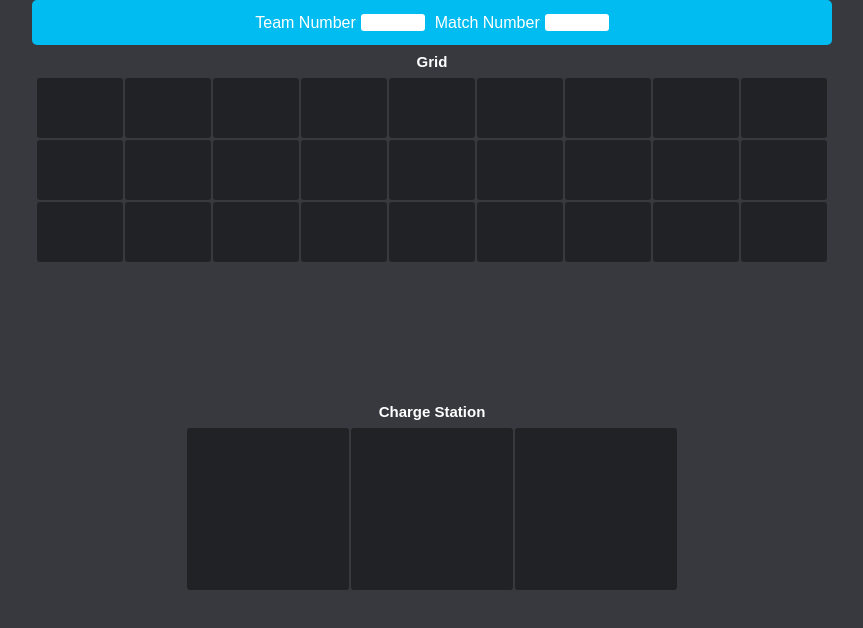
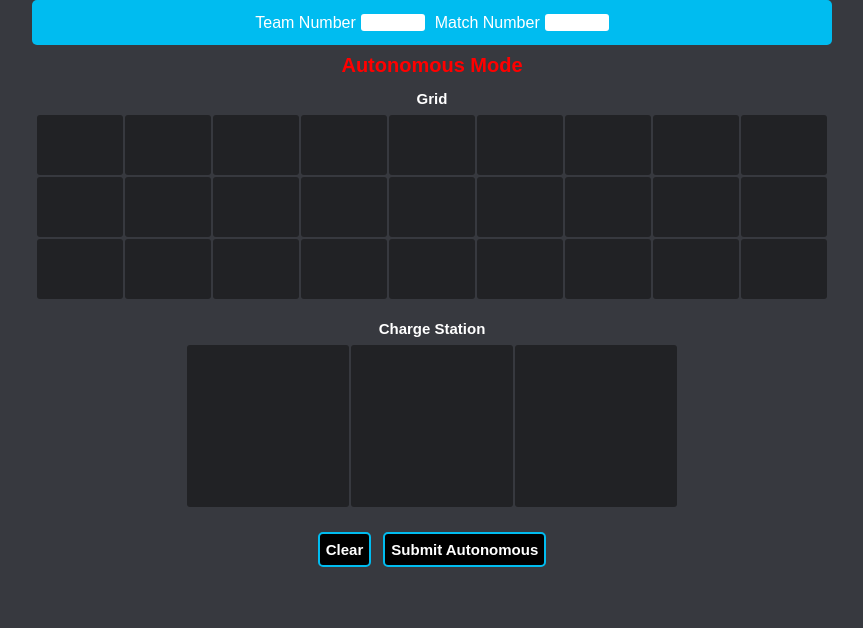
Before and after one commit to birdpump/589scout, a website: page posse-chat-v1/src/index.html in a window 1280 px wide. Shown: the whole page, without its empty margins (208-1071 px from the left). Drawn offline with Linux system fonts and the light colour scheme.

Commit message:
Update index.html

```diff
--- a/posse-chat-v1/src/index.html
+++ b/posse-chat-v1/src/index.html
@@ -6,6 +6,9 @@
         body {
             margin: 0;
             background-color: #37393f;
+            display: flex;
+            justify-content: center;
+            align-items: center;
         }
 
         .top-setup {
@@ -48,10 +51,19 @@
             color: white;
         }
 
+        .top-text{
+            position: absolute;
+            top: 50px;
+            margin: 4px;
+            font-family: Arial, Helvetica, sans-serif;
+            font-size: 20px;
+            color: red;
+        }
+
 
         .mgrid-cont {
             position: absolute;
-            top: 50px;
+            top: 90px;
             right: 0;
             left: 0;
             margin-right: auto;
@@ -62,7 +74,8 @@
         .grid-text {
             font-family: Arial, Helvetica, sans-serif;
             font-size: 15px;
-            margin: 3px;
+            margin-bottom: 3px;
+            margin-top: 0;
             text-align: center;
             color: white;
         }
@@ -81,6 +94,11 @@
             align-items: center;
             background-color: #212225;
             border-radius: 3px;
+            cursor: pointer;
+        }
+
+        .grid-item:hover{
+            background-color: #2b2c2f;
         }
 
         .cone-select {
@@ -103,7 +121,7 @@
 
         .mchge-cont {
             position: absolute;
-            top: 400px;
+            top: 320px;
             right: 0;
             left: 0;
             margin-right: auto;
@@ -114,7 +132,8 @@
         .chge-text {
             font-family: Arial, Helvetica, sans-serif;
             font-size: 15px;
-            margin: 3px;
+            margin-bottom: 3px;
+            margin-top: 0;
             text-align: center;
             color: white;
         }
@@ -135,7 +154,11 @@
             background-color: #212225;
             border-radius: 3px;
             aspect-ratio: 1 / 1; /* set the aspect ratio to 1:1 */
+            cursor: pointer;
+        }
 
+        .chge-item:hover{
+            background-color: #2b2c2f;
         }
 
         .robot-select {
@@ -146,6 +169,31 @@
             background-position: center;
             background-repeat: no-repeat;
         }
+
+        .botnav {
+            position: relative;
+            bottom: -20px;
+
+            max-width: 800px;
+
+            display: flex;
+            align-items: center;
+            justify-content: center;
+        }
+
+        .botBtn{
+            font-family: Arial, Helvetica, sans-serif;
+            font-size: 15px;
+            font-weight: bold;
+            background-color: black;
+            border: 2px solid #00bcf0;
+            border-radius: 5px;
+            height: 35px;
+            color: white;
+            margin: 0 6px 0 6px;
+            cursor: pointer;
+        }
+
     </style>
     <title>test</title>
 </head>
@@ -155,6 +203,7 @@
     <label for="team-num">Team Number</label><input type='number' id="team-num"/>
     <label for="mat-num">Match Number</label><input type='number' id="mat-num"/>
 </div>
+<h1 class="top-text" id="mode-text">Autonomous Mode</h1>
 <div class="mgrid-cont">
     <h1 class="grid-text">Grid</h1>
     <div class="grid-container">
@@ -256,12 +305,21 @@
             <div class="r-icon"></div>
         </div>
     </div>
+
+    <div class="botnav">
+
+        <button class="botBtn">Clear</button>
+        <button class="botBtn" id="subbtn" onclick="submit()">Submit Autonomous</button>
+    </div>
 </div>
+
+
 
 <script>
     let Gelements = document.getElementsByClassName("grid-item");
     let Celements = document.getElementsByClassName("chge-item");
-
+    let inauto = true;
+    //setup grid
     let changeGrid = function () {
         if (this.dataset.typ === "1") {
             if (this.children[0].classList.contains("cone-select")) {
@@ -292,6 +350,7 @@
         Gelements[i].addEventListener('click', changeGrid, false);
     }
 
+    //setup charge station
     let changeChge = function () {
         if (this.children[0].classList.contains("robot-select")) {
             this.children[0].classList.remove("robot-select");
@@ -306,6 +365,59 @@
     for (let i = 0; i < Celements.length; i++) {
         Celements[i].addEventListener('click', changeChge, false);
     }
+
+
+    function submit(){
+
+        let newGelements = document.getElementsByClassName("grid-item");
+        let newCelements = document.getElementsByClassName("chge-item");
+
+        let teamNum = document.getElementById("team-num").value;
+        let matNum = document.getElementById("mat-num").value;
+
+        //collect grid items
+        let gridpos = {};
+
+        for (let i = 0; i < newGelements.length; i++) {
+
+            if(newGelements[i].children[0].classList.contains("cube-select")){
+                gridpos[`pos${i}`] = 2;
+            }else if(newGelements[i].children[0].classList.contains("cone-select")){
+                gridpos[`pos${i}`] = 1;
+            }else{
+                gridpos[`pos${i}`] = 0;
+            }
+        }
+
+        //collect charge station items
+        let chgepos = {};
+
+        for (let i = 0; i < newCelements.length; i++) {
+
+            if(newCelements[i].children[0].classList.contains("robot-select")){
+                chgepos[`pos${i}`] = 1;
+            }else{
+                chgepos[`pos${i}`] = 0;
+            }
+        }
+
+        let dataobj = {};
+        dataobj.teamnum = teamNum;
+        dataobj.matnum  = matNum;
+        dataobj.gdata = gridpos;
+        dataobj.cdata = chgepos;
+        let jsonString = JSON.stringify(dataobj);
+
+        console.log(jsonString)
+        if(inauto){
+            inauto = false;
+            document.getElementById("subbtn").innerHTML = "Submit Teleop";
+            document.getElementById("mode-text").innerHTML = "Teleop Mode";
+            //run submit for auto here
+        }else{
+            //run submit for teliop here
+        }
+    }
 </script>
 </body>
 </html>
```
